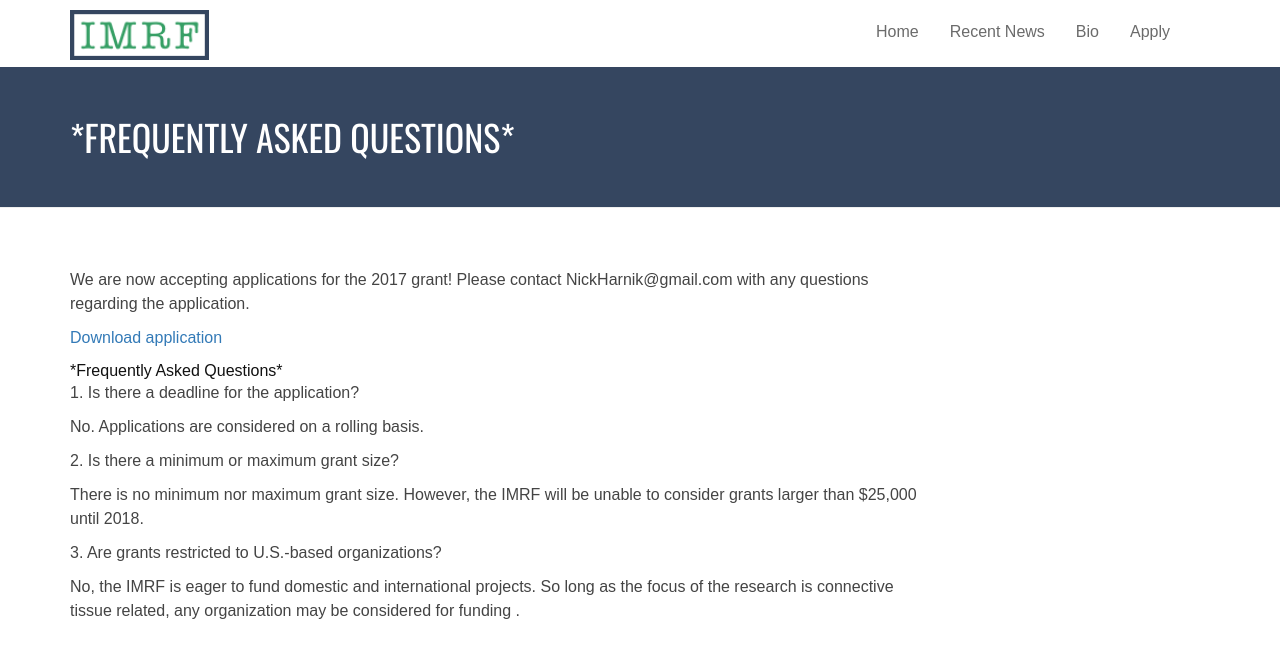
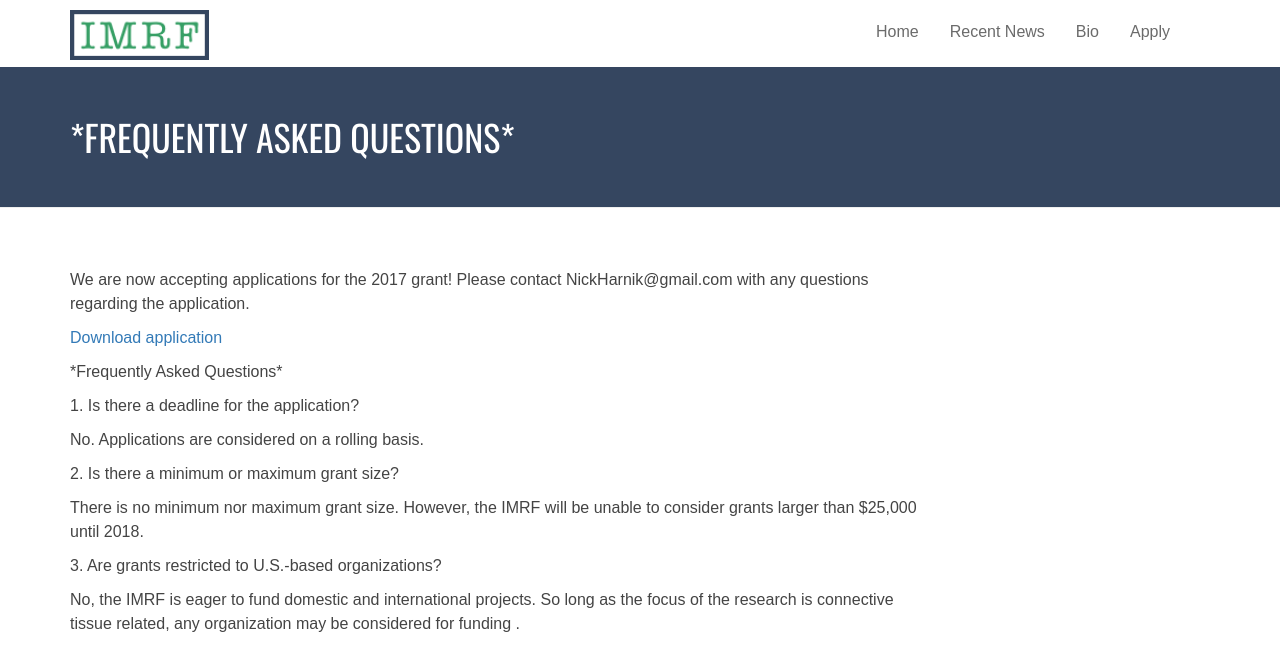
Before and after one commit to tstrand/mandlfoundation, a Jekyll site: the page built from apply.markdown, in a window 1280 px wide. Shown: the top 671 px of the page. Built offline with Jekyll 4.4.1, drawn with Linux system fonts in a browser that asks for light colours; nearby versions of some CDN libraries; library files that are not in the unit come from our copies.

```diff
--- a/apply.markdown
+++ b/apply.markdown
@@ -8,7 +8,7 @@ body1: |+
 
   <p><a href="/uploads/Grant%20Application%20of%20Organizations-2469b3.docx" target="_blank">Download application</a></p>
 
-  *Frequently Asked Questions*
+  <p>*Frequently Asked Questions*</p>
 
   <p>1. Is there a deadline for the application?</p>
   <p>      No. Applications are considered on a rolling basis. </p>
```
